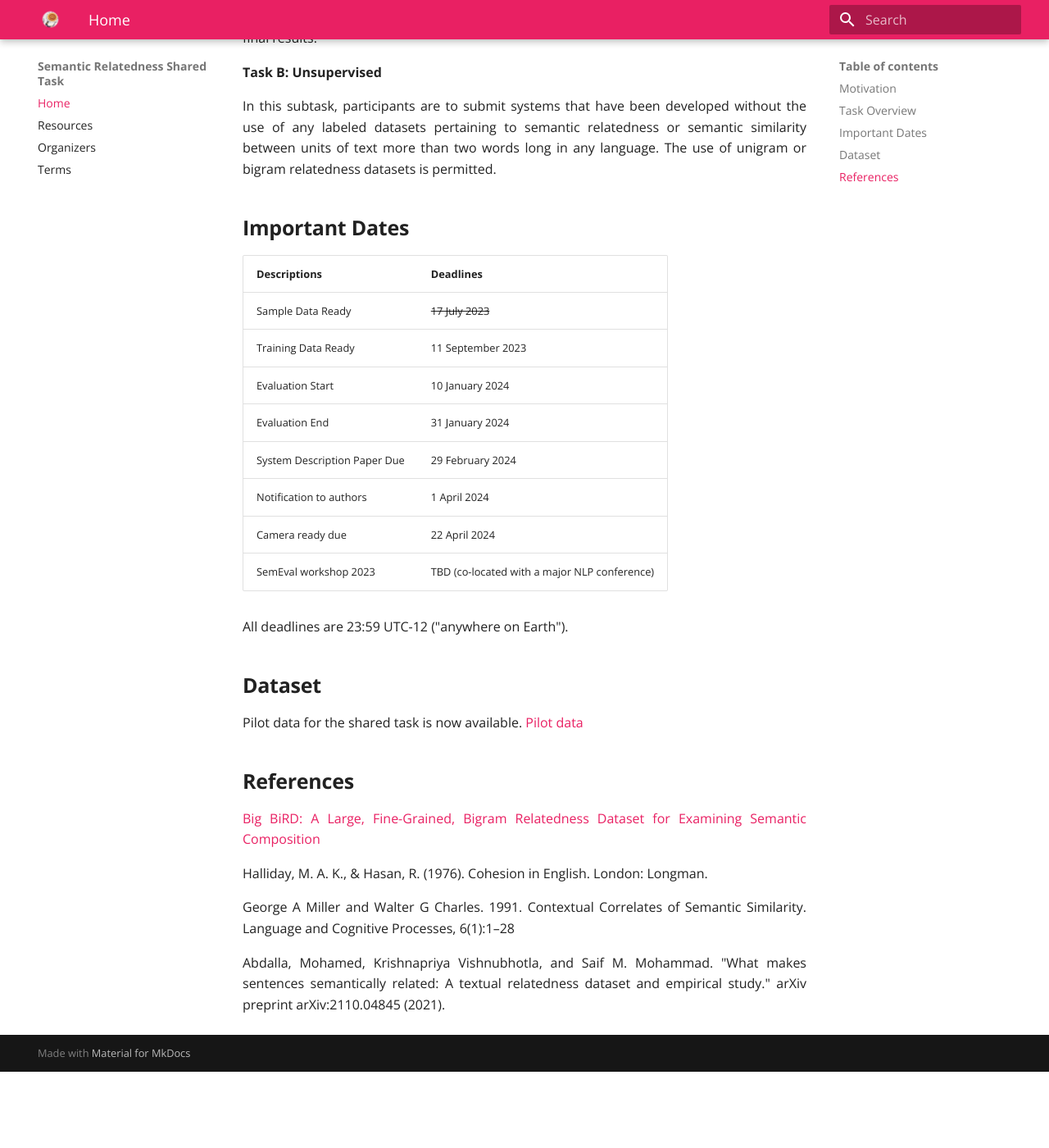
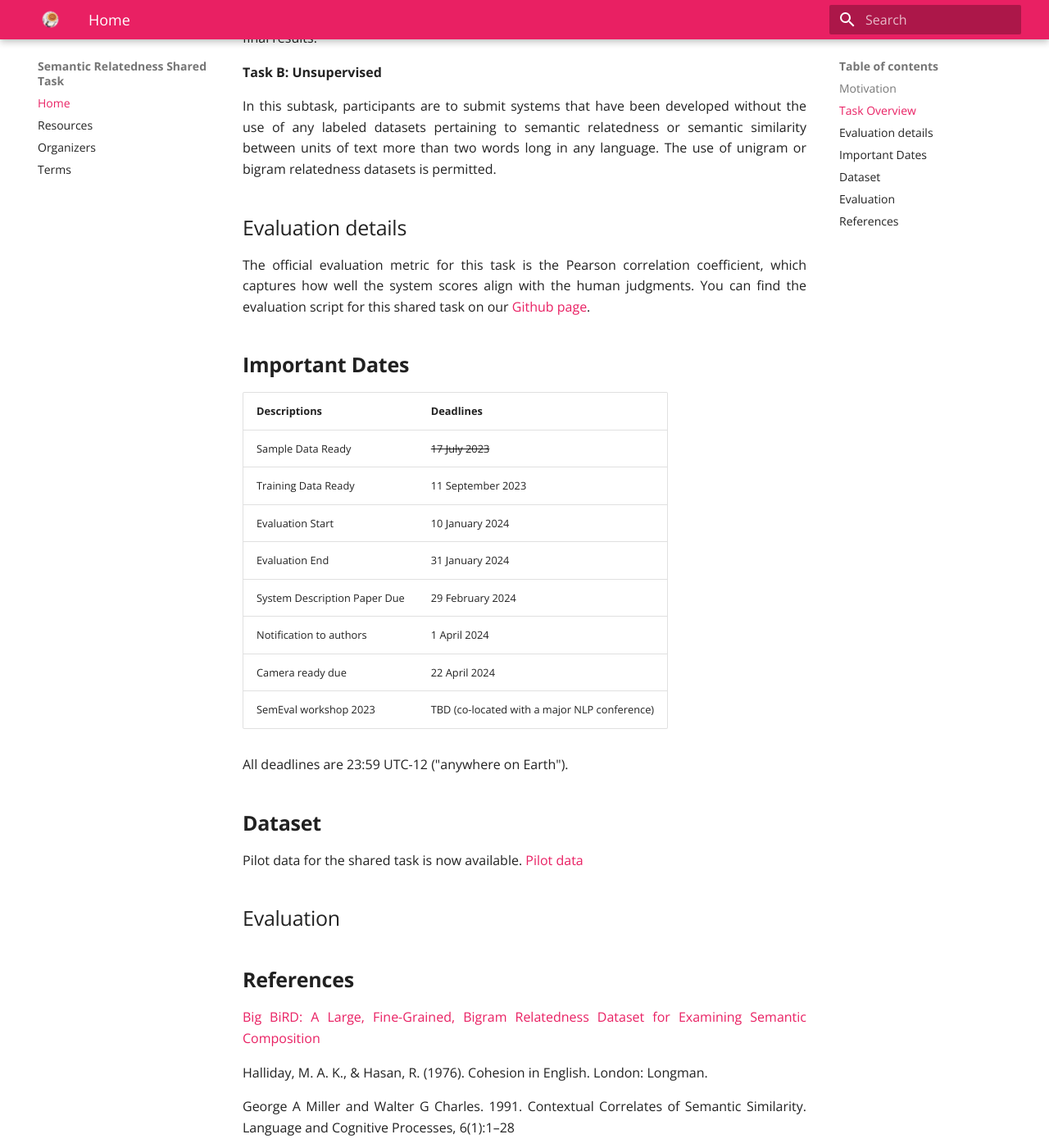
Before and after one commit to semantic-textual-relatedness/semantic-textual-relatedness.github.io, an MkDocs documentation site: the page built from docs/index.md, in a window 1280 px wide and 1400 px high, scrolled down 1339 px. Shown: the whole window at 82% size. Built offline with MkDocs 1.6.1 and Material for MkDocs 9.7.7, drawn with Linux system fonts in a browser that asks for light colours; before the commit the page ends 2646 px from its top, so only the background shows below that.

Commit message:
add evaluation section

```diff
--- a/docs/index.md
+++ b/docs/index.md
@@ -55,6 +55,9 @@ is the task of predicting semantic textual relatedness (STR) of sentence pairs.
 
 <p> In this subtask, participants are to submit systems that have been developed without the use of any labeled datasets pertaining to semantic relatedness or semantic similarity between units of text more than two words long in any language. The use of unigram or bigram relatedness datasets is permitted. </p>
 
+## Evaluation details
+
+The official evaluation metric for this task is the Pearson correlation coefficient, which captures how well the system scores align with the human judgments. You can find the evaluation script for this shared task on our [Github page](https://github.com/semantic-textual-relatedness/Semantic_Relatedness_SemEval2024/blob/main/evaluation_script/evaluation.py).
 ## **Important Dates**
 
 | Descriptions                 | Deadlines                                    |
@@ -72,6 +75,10 @@ All deadlines are 23:59 UTC-12 ("anywhere on Earth").
 
 ## **Dataset**
 Pilot data for the shared task is now available. [Pilot data](https://github.com/semantic-textual-relatedness/Semantic_Relatedness_SemEval2024)
+
+## Evaluation
+
+
 
 <!-- ## **Communication**
 
```
